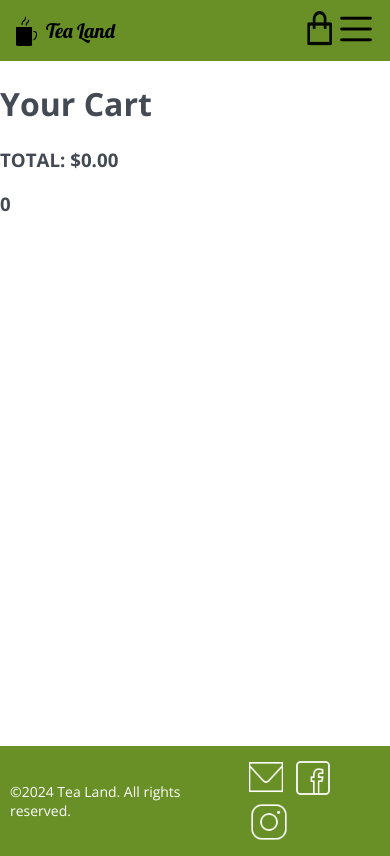
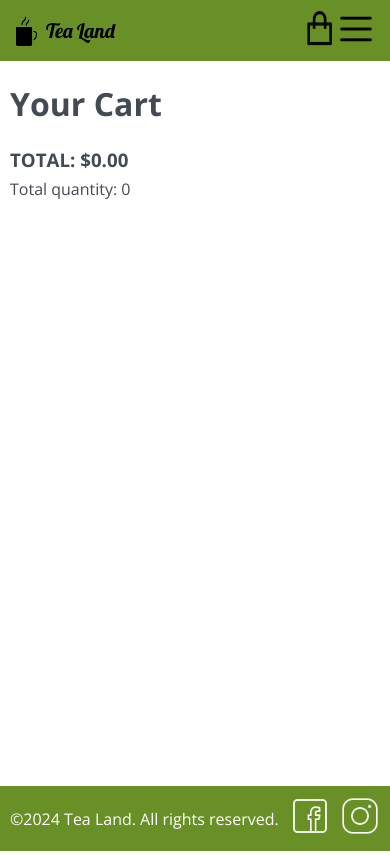
Before and after one commit to tatianasnook/tea-store, a React (Create React App) app: page /cart in a window 390 px wide. Built offline with nearby package versions, Linux system fonts and the light colour scheme.

Commit message:
changes to cart

```diff
--- a/src/App.css
+++ b/src/App.css
@@ -336,19 +336,22 @@ form button:active {
 /* Cart page */
 
 .cart-page{
-  min-height: calc(100vh - 200px);
+  min-height: calc(100vh - 160px);
   max-width: 1300px;
   margin: 20px auto;
+  padding: 0 20px;
+}
+.cart-page h3{
+  margin-bottom: 6px;
 }
 .cart-container{
+  margin-top: 20px;
   display: flex;
   align-items: center;
 }
-td{
-  /* border: 1px solid black; */
-}
 .box2{
   width: 300px;
+  padding-left: 10px;
 }
 .box3{
   width: 150px;
@@ -470,10 +473,18 @@ footer img:hover{
   .store{
     width: 400px;
   }
-
+  .cart-page{
+    padding: 0 10px;
+  }
+  .box2{
+    width: 200px;
+  }
+  .box3{
+    width: 100px;
+  }
   .footer-container{
     padding: 10px;
-    font-size: 14px;
+
   }
   .footer img{
     padding-left: 5px;
--- a/src/components/Footer.js
+++ b/src/components/Footer.js
@@ -1,4 +1,4 @@
-import envelope from '../icons/envelope.png';
+
 import instagram from '../icons/instagram.png';
 import facebook from '../icons/facebook.png';
 
@@ -8,7 +8,6 @@ const Footer = () => {
       <div className='footer-container'>
         <p>&copy;2024 Tea Land. All rights reserved.</p>
         <div>
-          <img src={envelope} alt='envelope' width='34' height='42'/>
           <img src={facebook} alt='facebook' width="40"/>
           <img src={instagram} alt='instagram' width="40"/>
         </div>
--- a/src/pages/Cart.js
+++ b/src/pages/Cart.js
@@ -19,7 +19,7 @@ const totalQuantity = cartItems.reduce((total, cartItem) => total + cartItem.qua
     <div className="cart-page">
       <h1>Your Cart</h1>
       <h3>TOTAL: ${(totalPrice).toFixed(2)}</h3>
-      <h3>{totalQuantity}</h3>
+      <p>Total quantity: {totalQuantity}</p>
 
       {cartItems.map(cartItem => {
         const {teaId, quantity} = cartItem
```
Also changed, not shown: src/icons/envelope.png (deleted).
